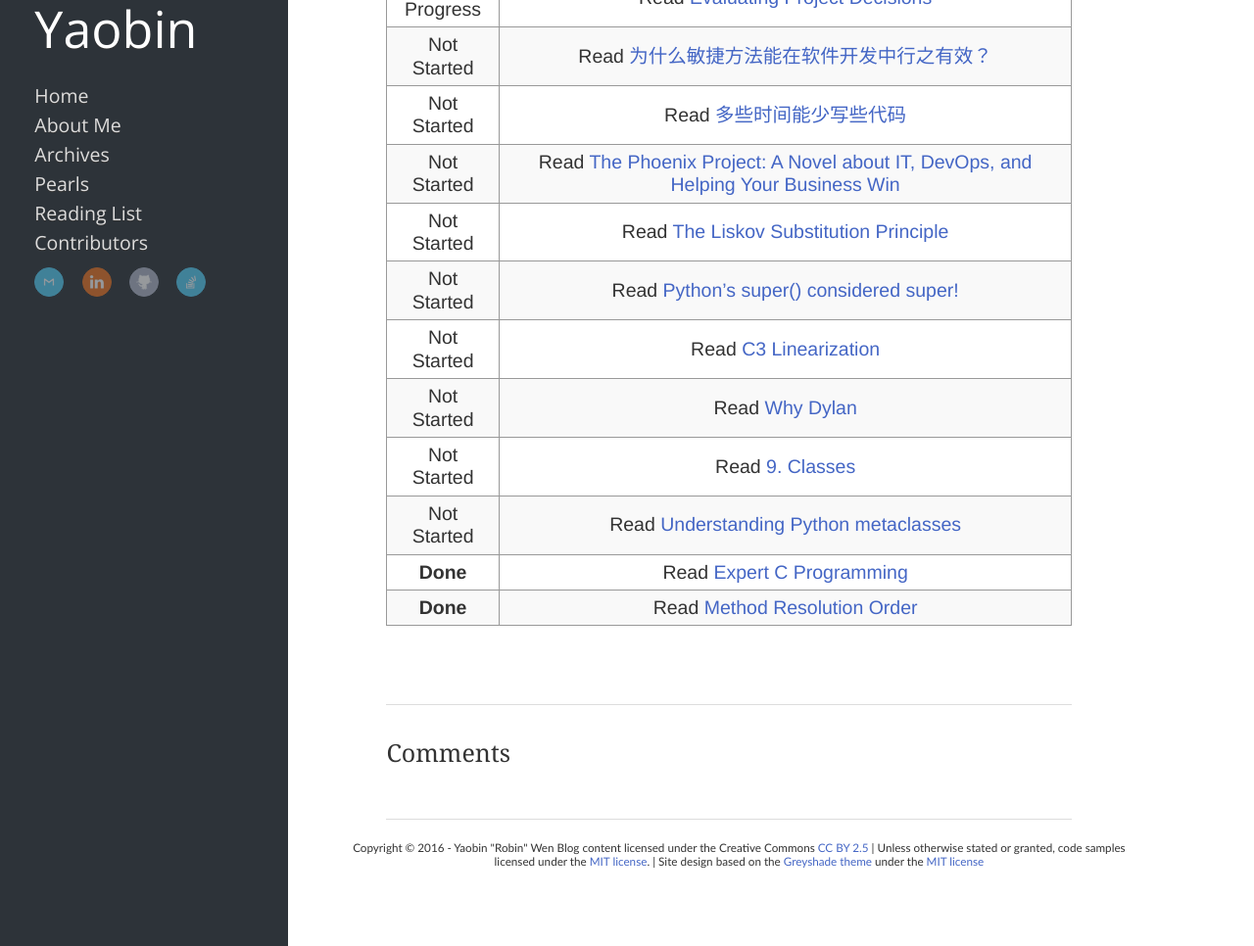
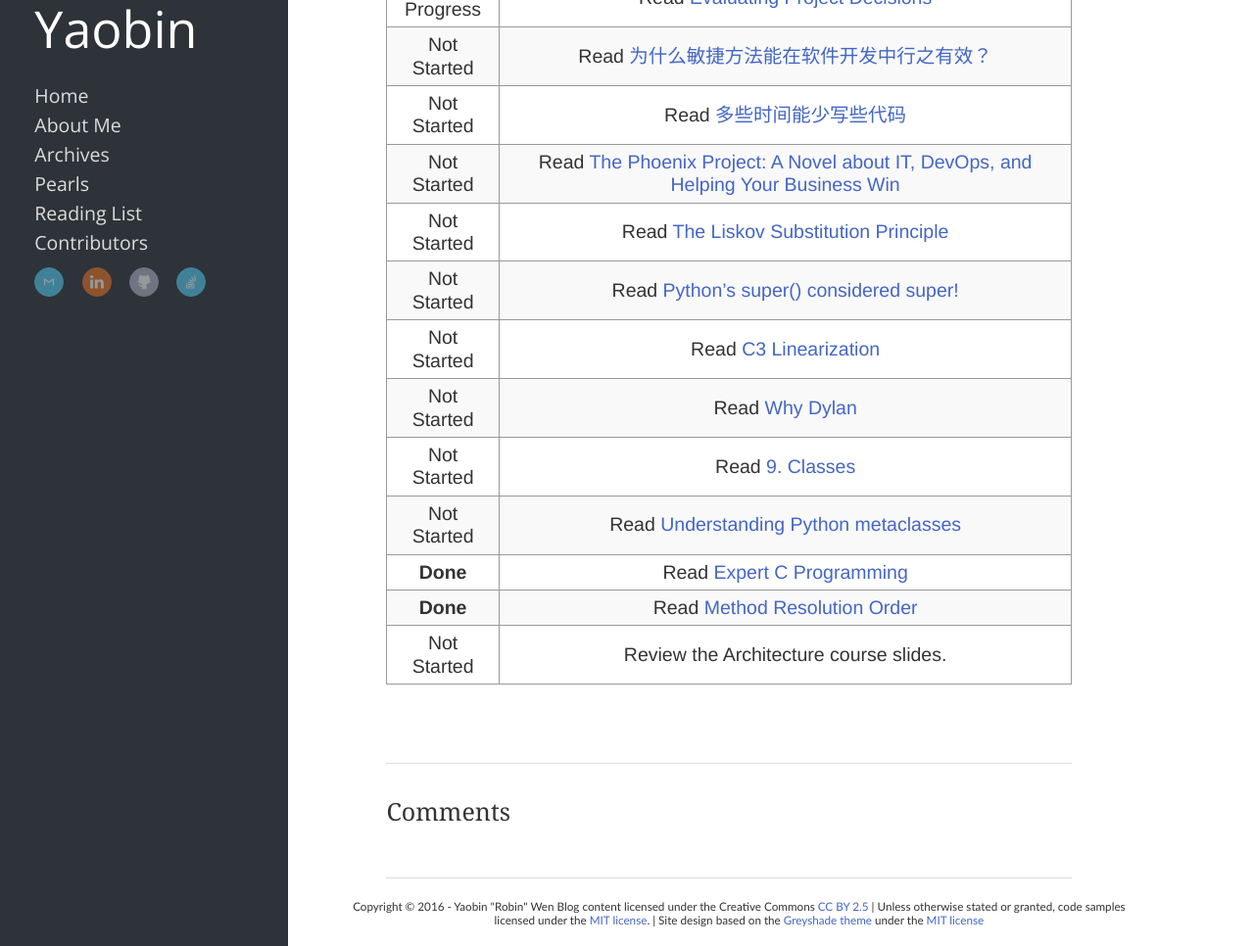
Before and after one commit to Tianhao25/yaobinwen.github.io, a Jekyll site: the page built from todo-list/index.markdown, in a window 1280 px wide and 1177 px high, cut to the strip 211-1177 px from the top of the window. Shown: the whole strip at 98% size. Built offline with Jekyll 4.4.1, drawn with Linux system fonts in a browser that asks for light colours; nearby versions of some CDN libraries; comment, search, counter and statistics services are not loaded.

Commit message:
Add the new TODO.

```diff
--- a/todo-list/index.markdown
+++ b/todo-list/index.markdown
@@ -22,3 +22,4 @@ sharing: false
 | Not Started | Read [Understanding Python metaclasses](https://blog.ionelmc.ro/2015/02/09/understanding-python-metaclasses/) |
 | **Done** | Read [Expert C Programming](http://ecx.images-amazon.com/images/I/41g5xoVIvKL._SX408_BO1,204,203,200_.jpg) |
 | **Done** | Read [Method Resolution Order](http://python-history.blogspot.com/2010/06/method-resolution-order.html) |
+| Not Started | Review the Architecture course slides. |
```
